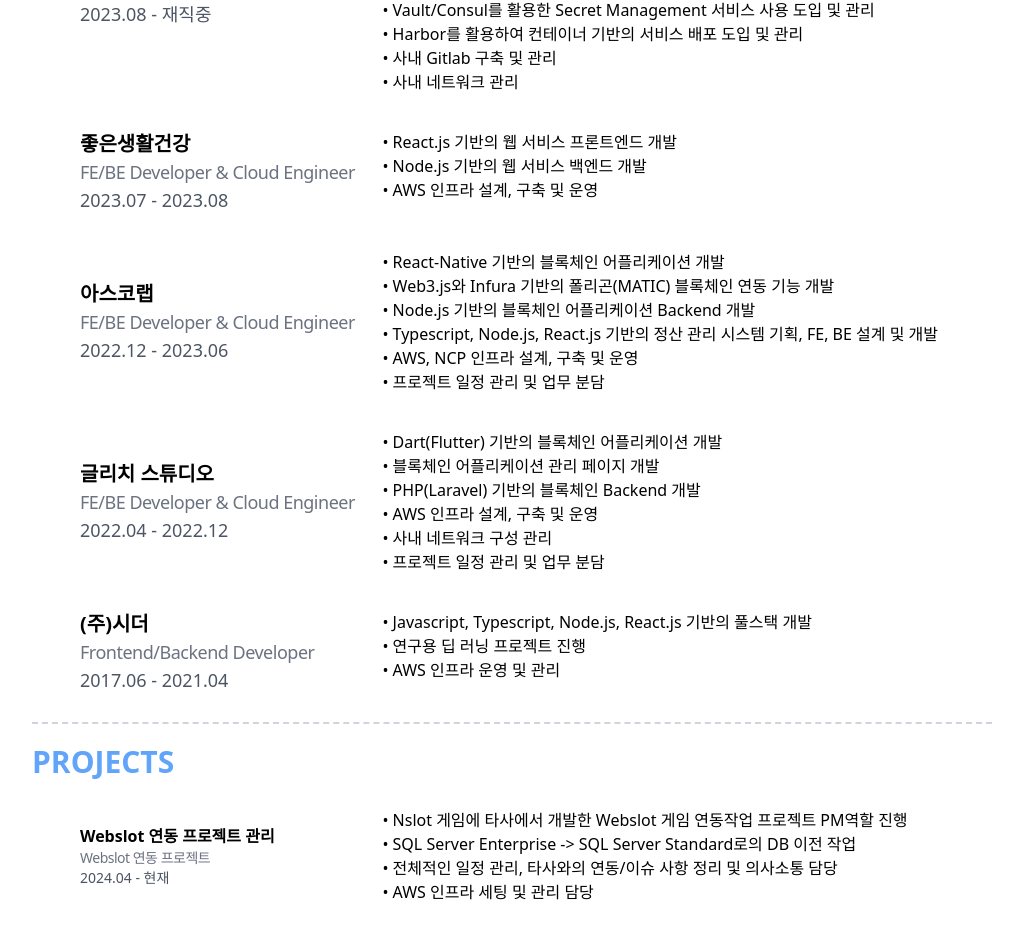
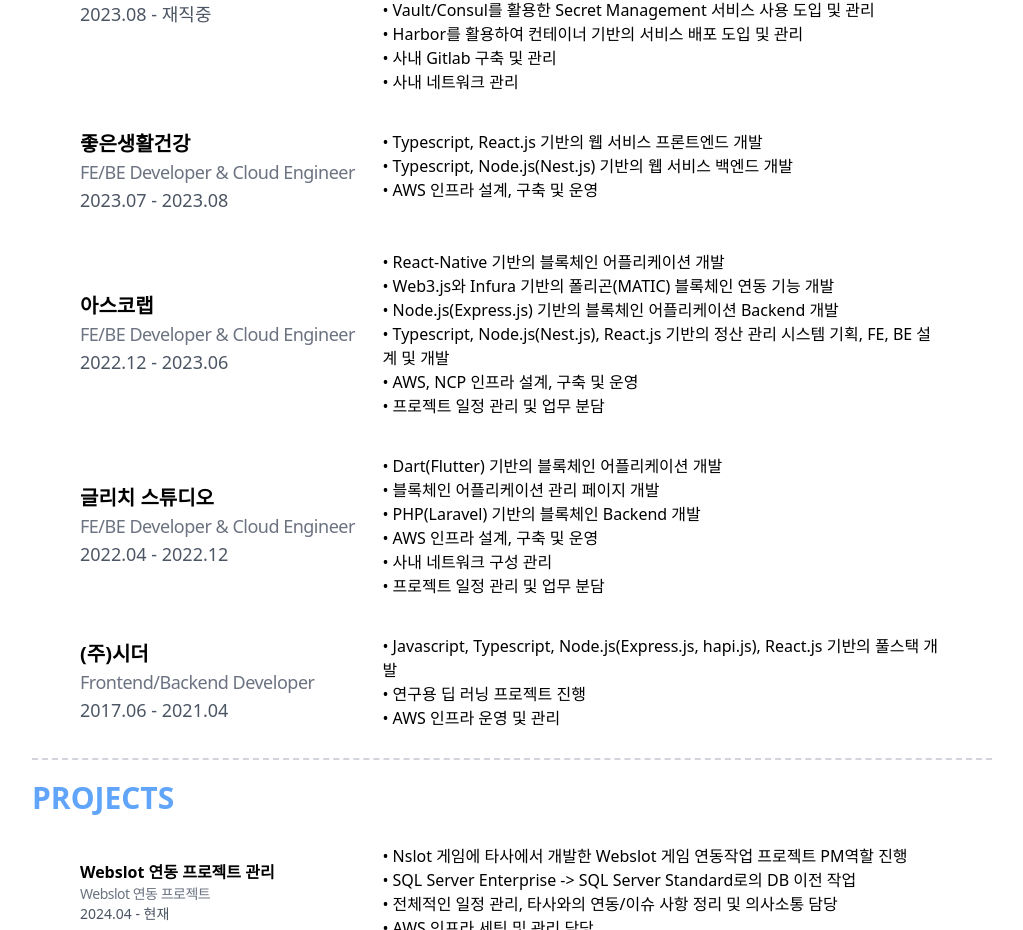
Before and after one commit to sedna99/portfolio, a React (Vite) app: page / in a window 1280 px wide. Shown: the part 1592-2522 px from the top of the page, without its empty margins (128-1151 px from the left). Built offline with nearby package versions, Linux system fonts and the light colour scheme.

Commit message:
Fix: 경험의 문구 변경

```diff
--- a/src/sections/Experiences.tsx
+++ b/src/sections/Experiences.tsx
@@ -30,8 +30,8 @@ const experiences = [
     date: "2023.07 - 2023.08",
     position: "FE/BE Developer & Cloud Engineer",
     descriptions: [
-      "React.js 기반의 웹 서비스 프론트엔드 개발",
-      "Node.js 기반의 웹 서비스 백엔드 개발",
+      "Typescript, React.js 기반의 웹 서비스 프론트엔드 개발",
+      "Typescript, Node.js(Nest.js) 기반의 웹 서비스 백엔드 개발",
       "AWS 인프라 설계, 구축 및 운영",
     ],
   },
@@ -42,8 +42,8 @@ const experiences = [
     descriptions: [
       "React-Native 기반의 블록체인 어플리케이션 개발",
       "Web3.js와 Infura 기반의 폴리곤(MATIC) 블록체인 연동 기능 개발",
-      "Node.js 기반의 블록체인 어플리케이션 Backend 개발",
-      "Typescript, Node.js, React.js 기반의 정산 관리 시스템 기획, FE, BE 설계 및 개발",
+      "Node.js(Express.js) 기반의 블록체인 어플리케이션 Backend 개발",
+      "Typescript, Node.js(Nest.js), React.js 기반의 정산 관리 시스템 기획, FE, BE 설계 및 개발",
       "AWS, NCP 인프라 설계, 구축 및 운영",
       "프로젝트 일정 관리 및 업무 분담",
     ],
@@ -66,7 +66,7 @@ const experiences = [
     date: "2017.06 - 2021.04",
     position: "Frontend/Backend Developer",
     descriptions: [
-      "Javascript, Typescript, Node.js, React.js 기반의 풀스택 개발",
+      "Javascript, Typescript, Node.js(Express.js, hapi.js), React.js 기반의 풀스택 개발",
       "연구용 딥 러닝 프로젝트 진행",
       "AWS 인프라 운영 및 관리",
     ],
```
